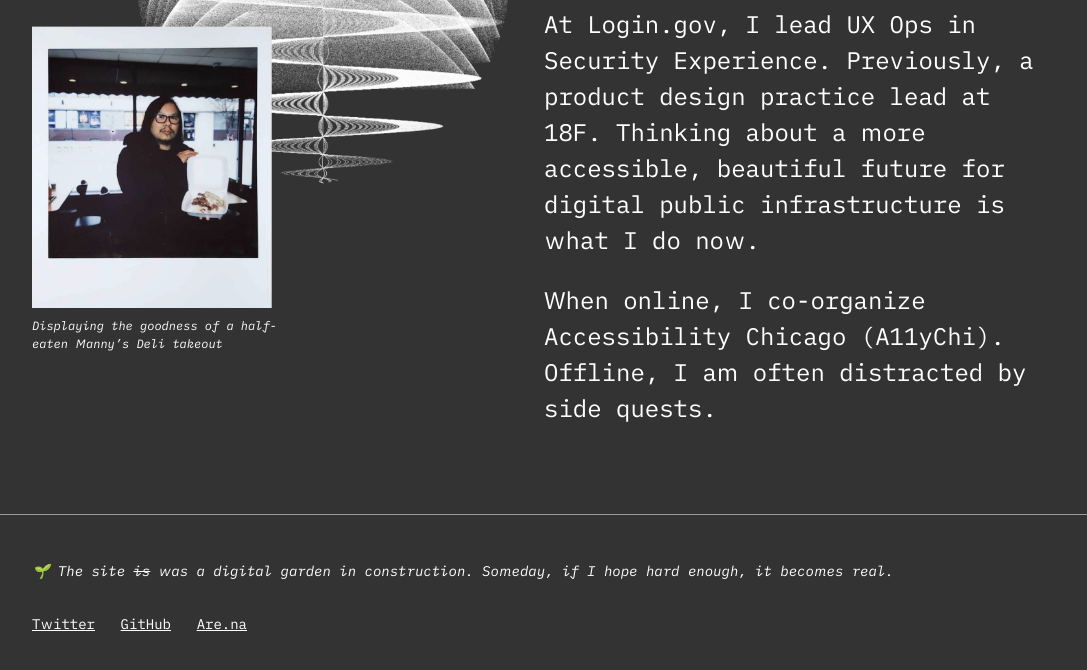
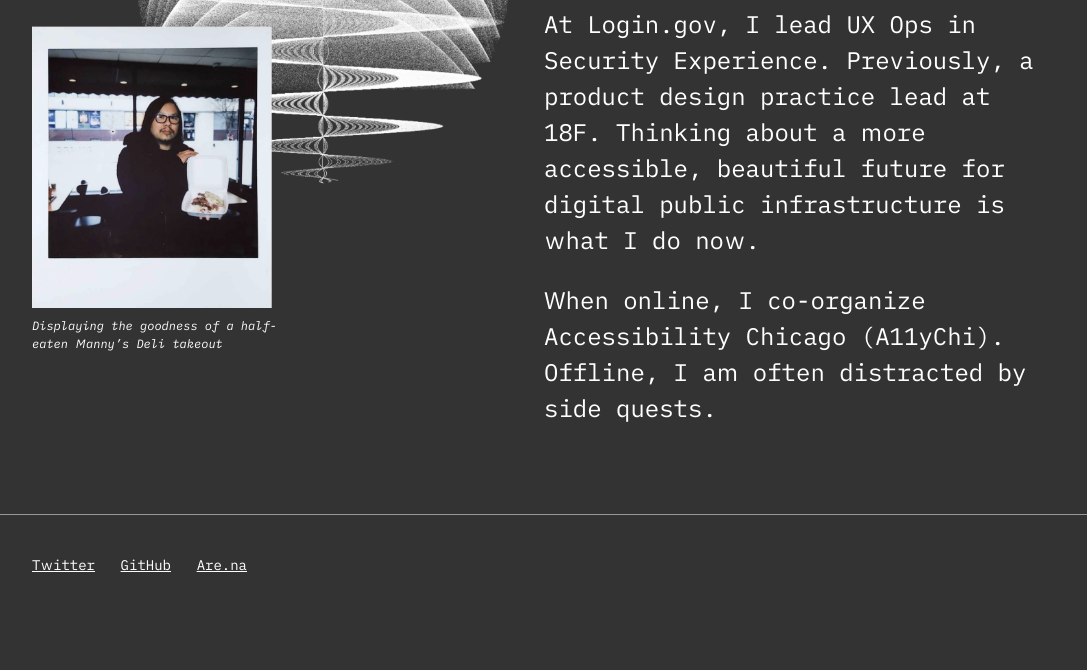
Before and after one commit to nickttng/nickng.co-2024, a plain HTML site: page index.html in a window 1280 px wide. Shown: the part 228-898 px from the top of the page, without its empty margins (96-1183 px from the left). After the commit the page ends 841 px from the top, so only its background shows below. Drawn offline with nearby package versions, Linux system fonts and the light colour scheme.

Commit message:
Update content

```diff
--- a/index.html
+++ b/index.html
@@ -1,7 +1,7 @@
 <!DOCTYPE html>
 <html lang="en">
   <head>
-    <title>A (future) digital garden of Nick Ng</title>
+    <title>Nick Ng, UX</title>
     <meta name="viewport" content="width=device-width, initial-scale=1">
     <link rel="stylesheet" href="https://unpkg.com/tachyons@4.12.0/css/tachyons.min.css"/>
     <link rel="stylesheet" href="css/main.css">
@@ -34,8 +34,7 @@
       <!--footer-->
       <footer class="mt5-ns pv4 bt b--white-50 white">
         <div class="mh6-ns ma2 ma3-m ma2">
-        <p class="f6 i lh-copy">🌱 The site <s>is</s> was a digital garden in construction. Someday, if I hope hard enough, it becomes real.</p>
-        <div class="mt4">
+        <div class="mt2">
           <a href="https://twitter.com/nickttng" title="Twitter" class="f6 dib pr2 white dim">Twitter</a>
           <a href="https://github.com/nickttng" title="GitHub" class="f6 dib ph2 white dim">GitHub</a>
           <a href="https://www.are.na/nick-ng" title="Privacy" class="f6 dib pl2 white dim">Are.na</a>
```
